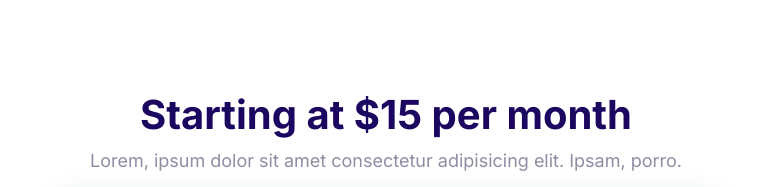
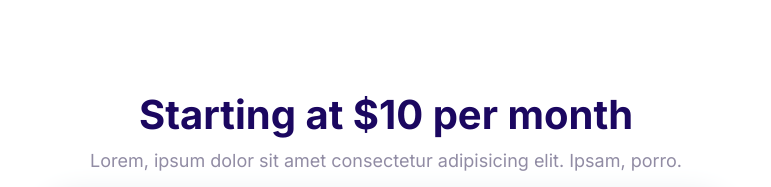
Before and after one commit to sjshikoh/shai, a website built with Parcel: page playground.html in a window 1280 px wide. Shown: the top 187 px of the page, without its empty margins (254-1025 px from the left). Built offline with nearby package versions, Linux system fonts and the light colour scheme.

Commit message:
update the price

```diff
--- a/playground.html
+++ b/playground.html
@@ -16,7 +16,7 @@
 <body>
     <section class="block container block-domain">
         <header class="block__header">
-          <h2>Starting at $15 per month</h2>
+          <h2>Starting at $10 per month</h2>
           <p>Lorem, ipsum dolor sit amet consectetur adipisicing elit. Ipsam, porro.</p>
         </header>
         <div class="input-group ">
```
